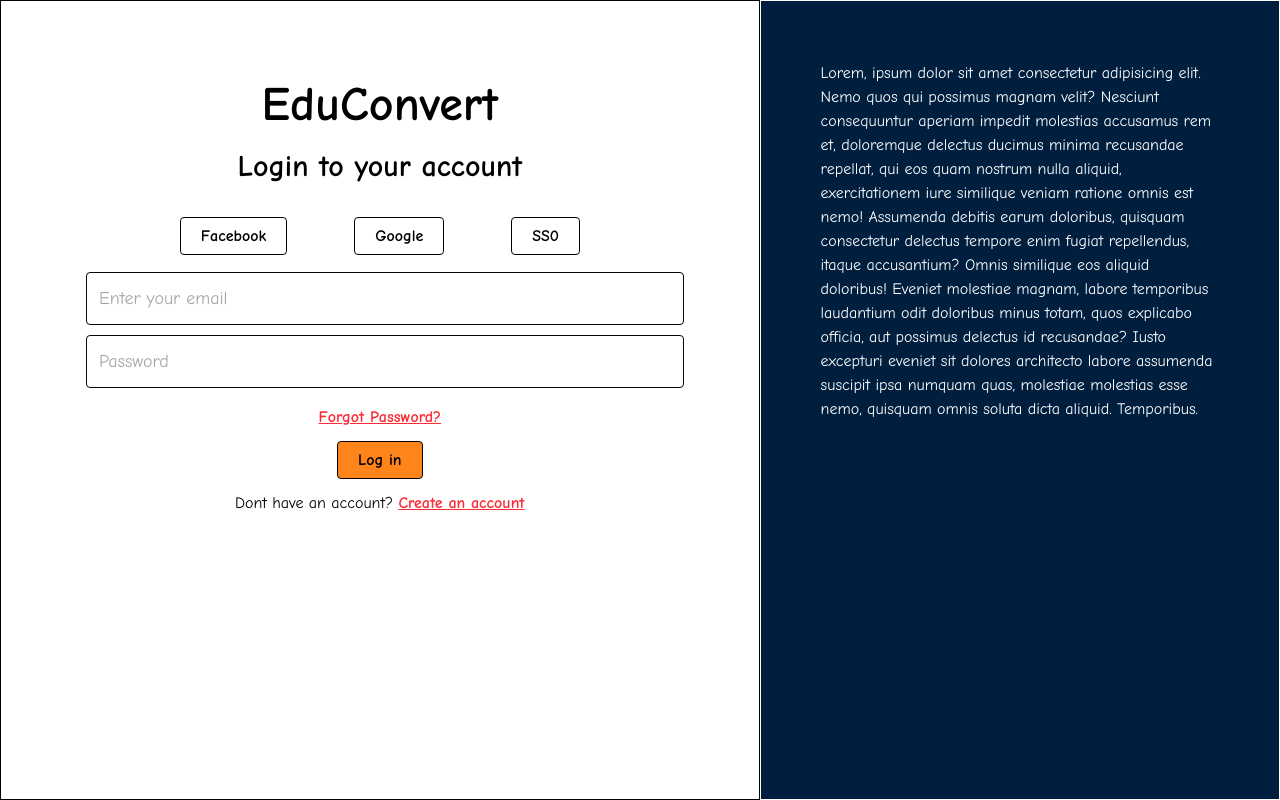
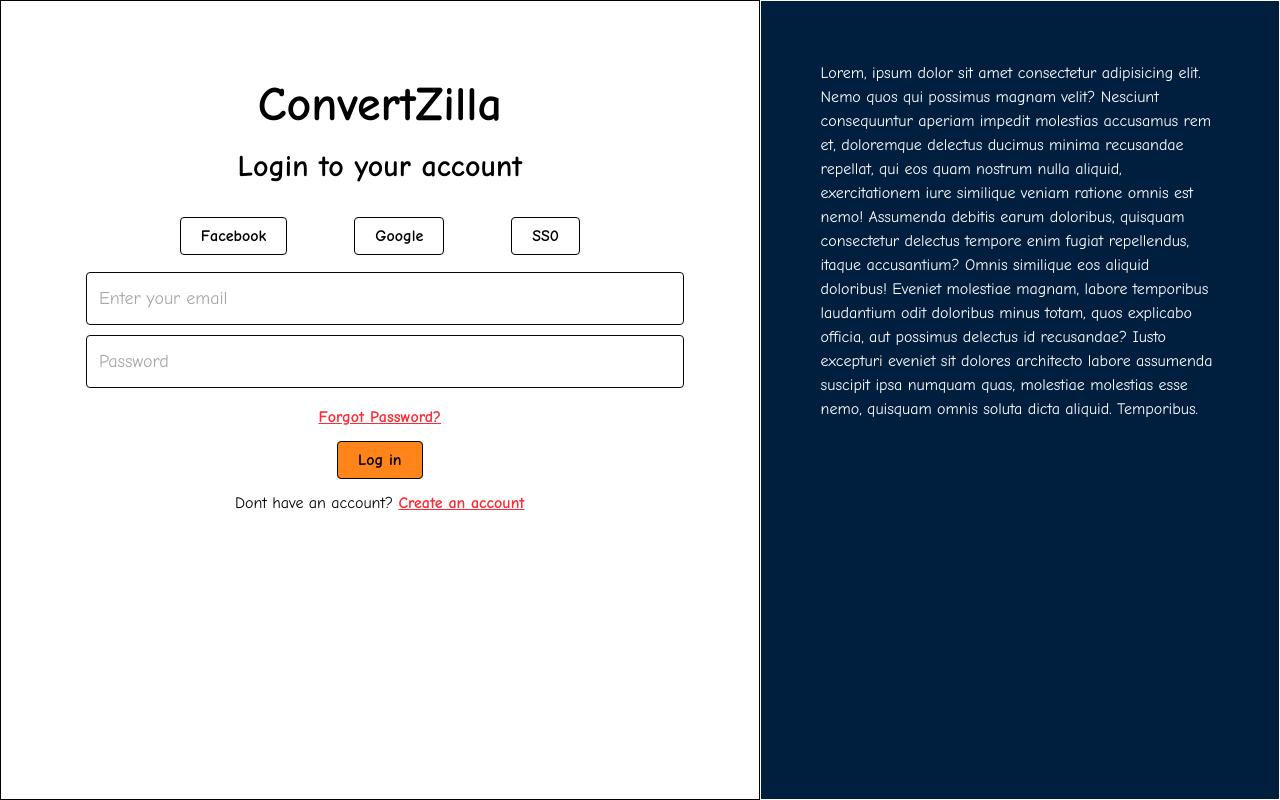
Before and after one commit to Brymmobaggins/MandateSchools-portal, a React (Vite) app: page /login in a window 1280 px wide. Built offline with nearby package versions, Linux system fonts and the light colour scheme.

Commit message:
renamed project from EduConvert to ConvertZilla

```diff
--- a/src/components/Navbar.jsx
+++ b/src/components/Navbar.jsx
@@ -5,7 +5,7 @@ export default function Navbar() {
   return (
     <>
       <nav className="flex border border-gray-200 justify-between items-center p-3 max-w-[px] w-[85%] m-auto">
-        <h1 className="text-2xl font-bold border">EduConvert</h1>
+        <h1 className="text-2xl font-bold border">FileFlex</h1>
         <div className="flex justify-between items-center pr-0.5">
           <Link
             className="border-1 cursor-pointer rounded font-bold mr-1.5 p-2"
--- a/src/components/UpLoadSection.jsx
+++ b/src/components/UpLoadSection.jsx
@@ -8,8 +8,8 @@ export default function UpLoadSection() {
   return (
     <>
       <div className="border text-center w-[85%] m-auto" id="page-container">
-        <h1 className="text-4xl font-bold">PDF to WORD Converter</h1>
-        <p className="border mt-2">Convert your PDF to word seamlessly.</p>
+        <h1 className="text-4xl font-bold">ConvertZilla</h1>
+        <p className="border mt-2">Big, powerful, and hungry for file conversions! 🦖</p>
       </div>
 
       <div>
--- a/src/pages/LoginPage.jsx
+++ b/src/pages/LoginPage.jsx
@@ -9,7 +9,7 @@ export default function LoginPage() {
           className="flex-6 flex-col justify-center border p-[80px] bg-white text-black"
           id="left-column"
         >
-          <h1 className="text-center text-5xl font-bold">EduConvert</h1>
+          <h1 className="text-center text-5xl font-bold">ConvertZilla</h1>
           <div className="text-center text-3xl font-bold my-5">
             Login to your account
           </div>
```
Also changed, not shown: src/components/HomeCard.jsx (+4 -5 lines).
